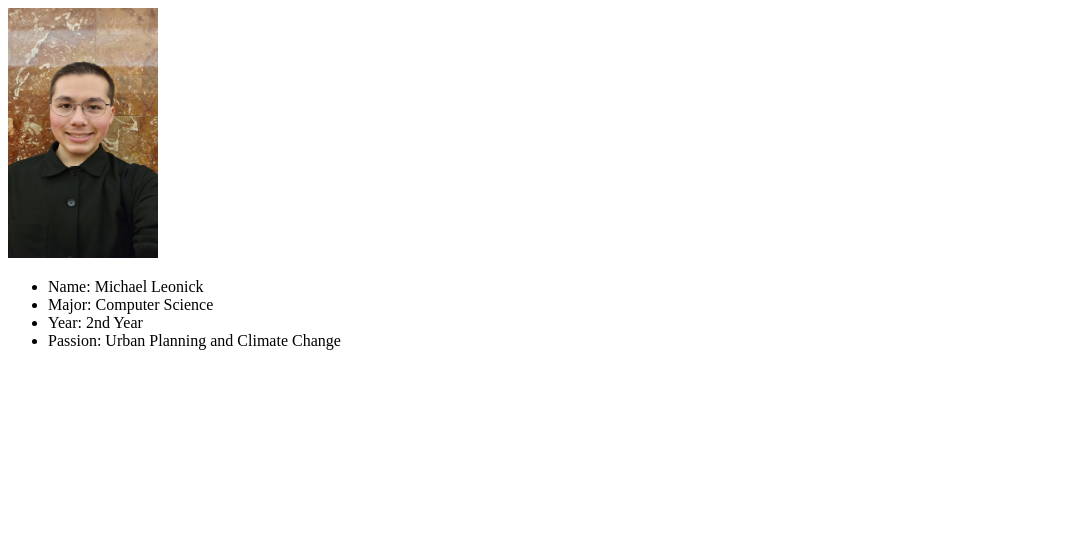
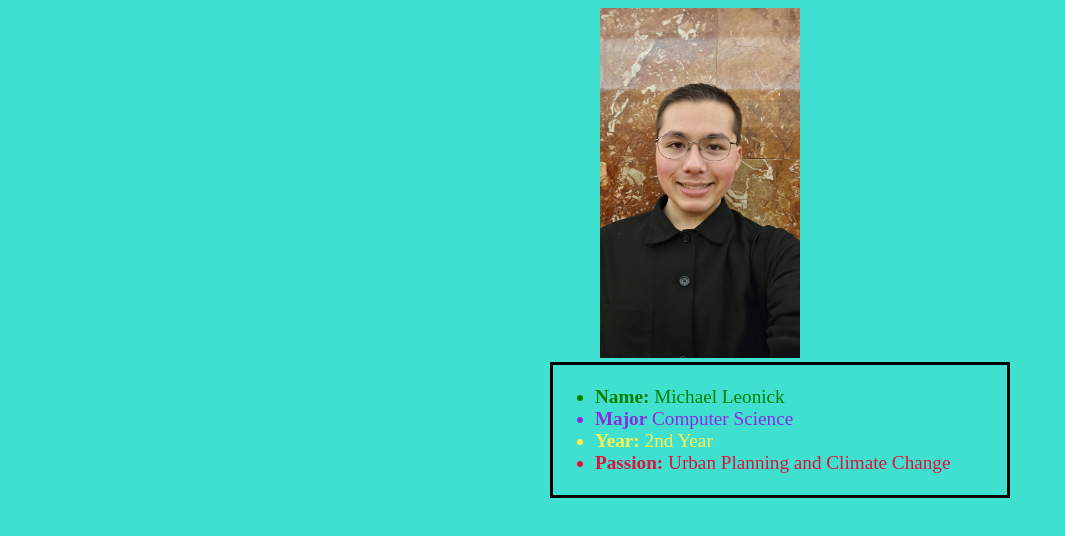
Before and after one commit to Mleonick888/AboutMe, a plain HTML site: page index.html in a window 1280 px wide. Shown: the whole page, without its empty margins (0-1065 px from the left). Drawn offline with Linux system fonts and the light colour scheme.

Commit message:
Added CSS Code

```diff
--- a/index.html
+++ b/index.html
@@ -12,16 +12,16 @@
 
 <!--Adding the Image-->
 <div>
-    <img src="./theImage.jpg" alt="This is the image of my face" height="250" width="150">
+    <img src="./theImage.jpg" alt="This is the image of my face" height="350" width="200">
 </div>
 
 <!-- Adding the written content-->
 <div class="Paragraph">
     <ul>
-        <li> Name: Michael Leonick</li>
-        <li> Major: Computer Science</li>
-        <li> Year: 2nd Year</li>
-        <li> Passion: Urban Planning and Climate Change </li>
+        <li id="name"> <strong>Name:</strong> Michael Leonick</li>
+        <li id="major"> <strong>Major</strong> Computer Science</li>
+        <li id="year"> <strong>Year:</strong> 2nd Year</li>
+        <li id="content"> <strong>Passion:</strong> Urban Planning and Climate Change </li>
     </ul>
 </div>
 
--- a/style.css
+++ b/style.css
@@ -0,0 +1,31 @@
+* {
+    background-color: #40e0d0;
+}
+
+body {
+   margin-left: 600px;
+}
+
+.Paragraph {
+    margin-left: -50px;
+    font-size: larger;
+    padding: 2px;
+    border: 3px solid black;
+    width: 450px;
+}
+
+#name {
+    color: #008000;
+}
+
+#major {
+    color:#8a2be2;
+}
+
+#year {
+    color:#ffef4e;
+}
+
+#content {
+    color:#dc143c;
+}
```
